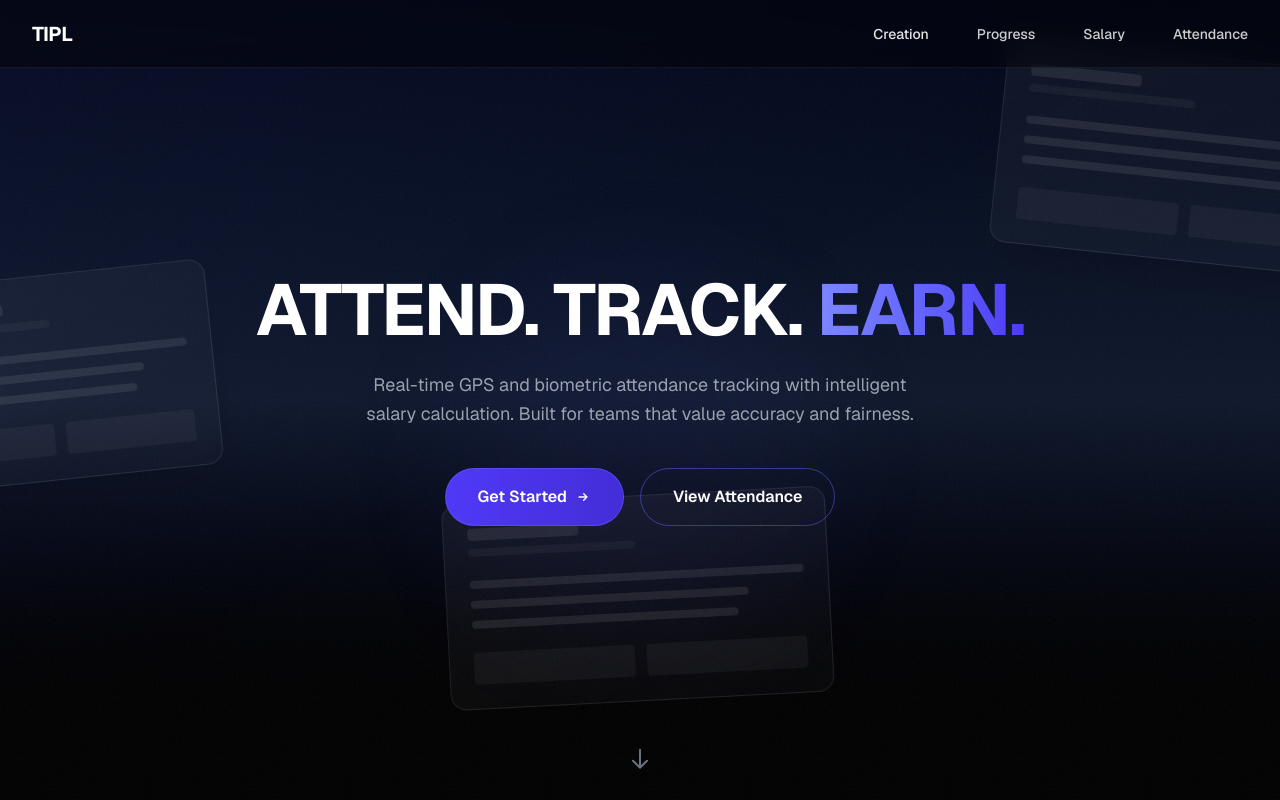
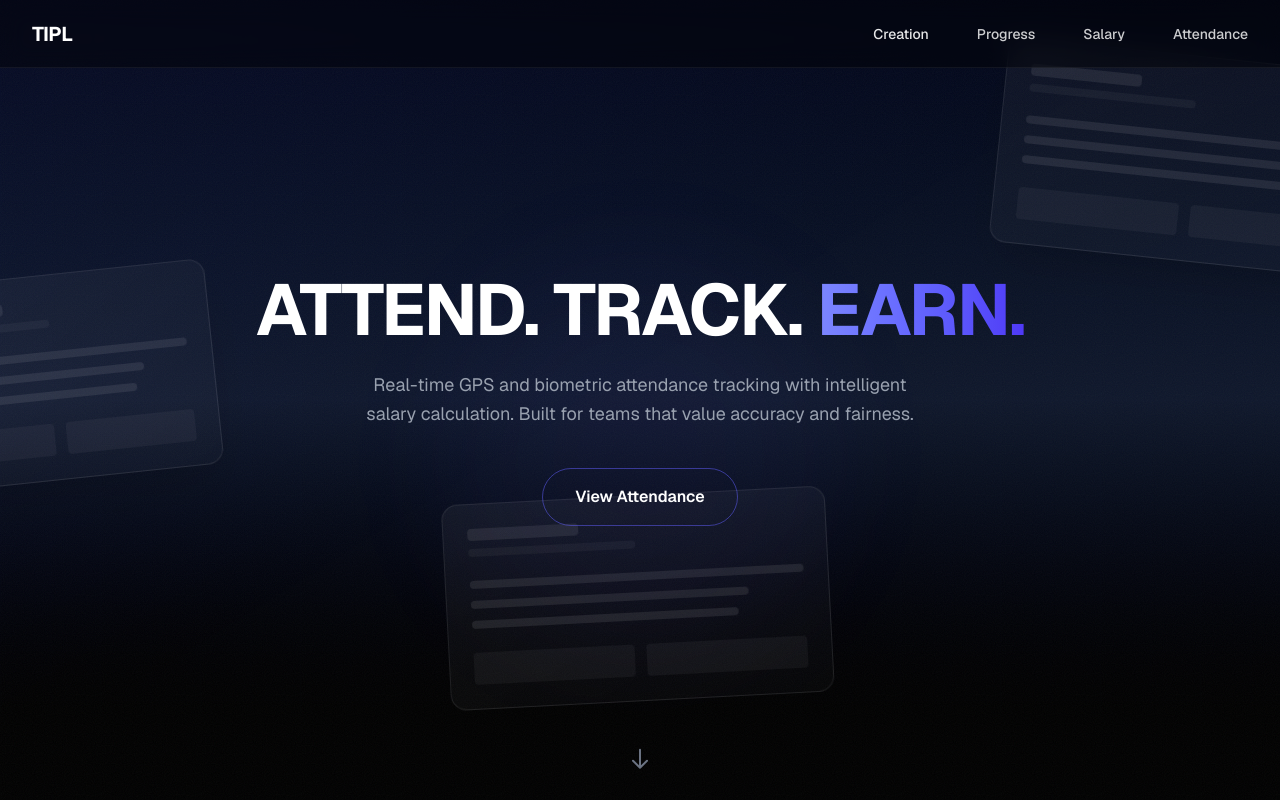
Before and after one commit to Ujwal-2025/TIPL, a Next.js app: page /luxury in a window 1280 px wide. Built offline with nearby package versions, Linux system fonts and the light colour scheme.

Commit message:
ux: keep Creation dropdown open on hover; remove Get Started CTA on luxury

```diff
--- a/src/components/luxury/HeroSection.tsx
+++ b/src/components/luxury/HeroSection.tsx
@@ -35,38 +35,13 @@ export default function HeroSection() {
                 calculation. Built for teams that value accuracy and fairness.
             </motion.p>
 
-            {/* CTA Buttons */}
+            {/* CTA: View Attendance only */}
             <motion.div
-                className="mt-10 flex flex-col sm:flex-row gap-4 items-center"
+                className="mt-10 flex items-center"
                 initial={{ opacity: 0, scale: 0.9 }}
                 animate={{ opacity: 1, scale: 1 }}
                 transition={{ delay: 0.7, duration: 0.6 }}
             >
-                <motion.button
-                    className="px-8 py-4 rounded-full bg-gradient-to-r from-indigo-600 to-indigo-700 text-white font-semibold text-base relative group overflow-hidden border border-indigo-500/50 hover:border-indigo-400 transition-all"
-                    whileHover={{ scale: 1.05 }}
-                    whileTap={{ scale: 0.95 }}
-                >
-                    {/* Glow Effect */}
-                    <div className="absolute inset-0 opacity-0 group-hover:opacity-100 transition-opacity bg-indigo-500/20 blur-xl" />
-                    <span className="relative flex items-center gap-2">
-                        Get Started
-                        <svg
-                            className="w-4 h-4 group-hover:translate-x-1 transition-transform"
-                            fill="none"
-                            stroke="currentColor"
-                            viewBox="0 0 24 24"
-                        >
-                            <path
-                                strokeLinecap="round"
-                                strokeLinejoin="round"
-                                strokeWidth={2}
-                                d="M13 7l5 5m0 0l-5 5m5-5H6"
-                            />
-                        </svg>
-                    </span>
-                </motion.button>
-
                 <Link href="/attendance">
                     <motion.button
                         className="px-8 py-4 rounded-full bg-transparent text-white font-semibold text-base border border-indigo-500/50 hover:border-indigo-400 transition-all"
--- a/src/components/luxury/NavDropdown.tsx
+++ b/src/components/luxury/NavDropdown.tsx
@@ -15,7 +15,6 @@ export default function NavDropdown({ items, onClose }: NavDropdownProps) {
             exit={{ opacity: 0, y: -8 }}
             transition={{ duration: 0.2, ease: "easeOut" }}
             className="absolute top-full mt-2 left-0 bg-black/60 backdrop-blur-xl rounded-lg border border-white/10 overflow-hidden shadow-2xl"
-            onMouseLeave={onClose}
         >
             {items.map((item, index) => (
                 <motion.a
--- a/src/components/luxury/Navbar.tsx
+++ b/src/components/luxury/Navbar.tsx
@@ -36,11 +36,13 @@ export default function Navbar() {
                     animate={{ opacity: 1 }}
                     transition={{ delay: 0.3, duration: 0.5 }}
                 >
-                    {/* Creation with Dropdown */}
-                    <div className="relative">
+                    {/* Creation with Dropdown (keeps open while hovering trigger or menu) */}
+                    <div
+                        className="relative"
+                        onMouseEnter={() => setIsDropdownOpen(true)}
+                        onMouseLeave={() => setIsDropdownOpen(false)}
+                    >
                         <button
-                            onMouseEnter={() => setIsDropdownOpen(true)}
-                            onMouseLeave={() => setIsDropdownOpen(false)}
                             className="text-white/90 hover:text-white transition-colors text-sm font-medium"
                         >
                             Creation
```
